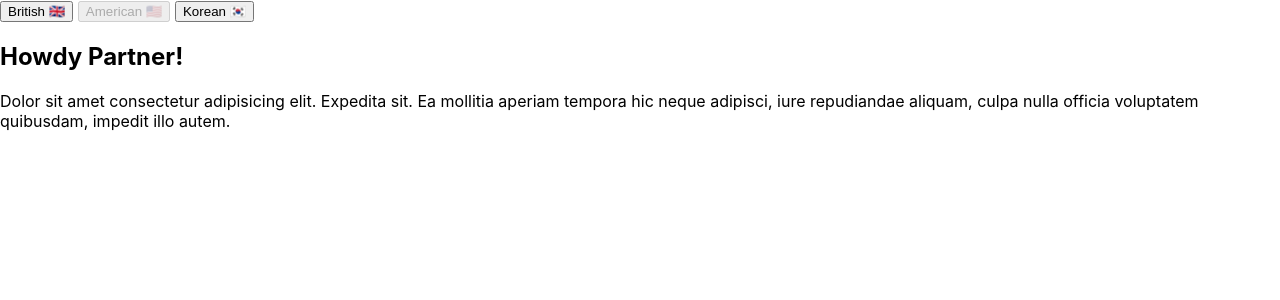
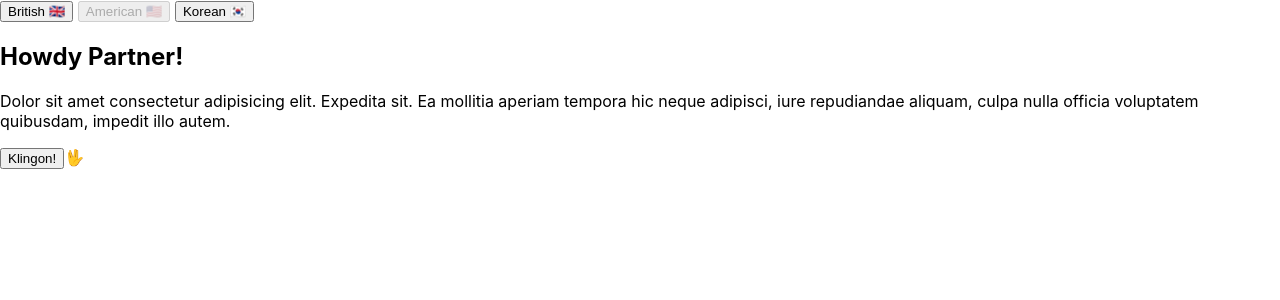
Before and after one commit to Cosmic-Noir/new-playground, a React (Create React App) app: page / in a window 1280 px wide. Shown: the top 300 px of the page. Built offline with nearby package versions, Linux system fonts and the light colour scheme.

Commit message:
Last update

```diff
--- a/src/lang-context/AppLang.js
+++ b/src/lang-context/AppLang.js
@@ -14,7 +14,8 @@
 
   render() {
     const contextValue = {
-      lang: this.state.lang
+      lang: this.state.lang,
+      setLang: this.handleSetLang
     };
     return (
       <LanguageContext.Provider value={contextValue}>
--- a/src/lang-context/GreatGrandChild.js
+++ b/src/lang-context/GreatGrandChild.js
@@ -11,6 +11,12 @@
       <section>
         <h2>{copy.title}</h2>
         <p>{copy.body}</p>
+        <button onClick={() => this.context.setLang("klingon")}>
+          Klingon!{" "}
+        </button>
+        <span role="img" aria-label="klingon">
+          🖖
+        </span>
       </section>
     );
   }
--- a/src/lang-context/LanguageContext.js
+++ b/src/lang-context/LanguageContext.js
@@ -1,7 +1,8 @@
 import React from "react";
 
 const LanguageContext = React.createContext({
-  lang: window.navigator.language
+  lang: window.navigator.language,
+  setLang: () => {}
 });
 
 export default LanguageContext;
--- a/src/lang-context/languageSpecificCopy.js
+++ b/src/lang-context/languageSpecificCopy.js
@@ -14,6 +14,10 @@
     title: "폴더 목록",
     body:
       "당근은 리베이트를 강화. 를 가졌어요. 여기에도시에 열립니다이 부드러움을 얻으려면, 권리 그 중 일부를 거부하는 일부 사람들에게 즐거움의 의무의 잘못은, 이전의 목적에 장애물이 없다."
+  },
+  klingon: {
+    title: "qaH jaj QaQ!!",
+    body: `amet consectetur adipisicing elit ba'choH dolor.expedita ba'choH. ea mollitia aperiam tempora Here neque adipisci, iure repudiandae aliquam, culpa nulla officia voluptatem quibusdam, impedit illo autem!`
   }
 };
 
```
